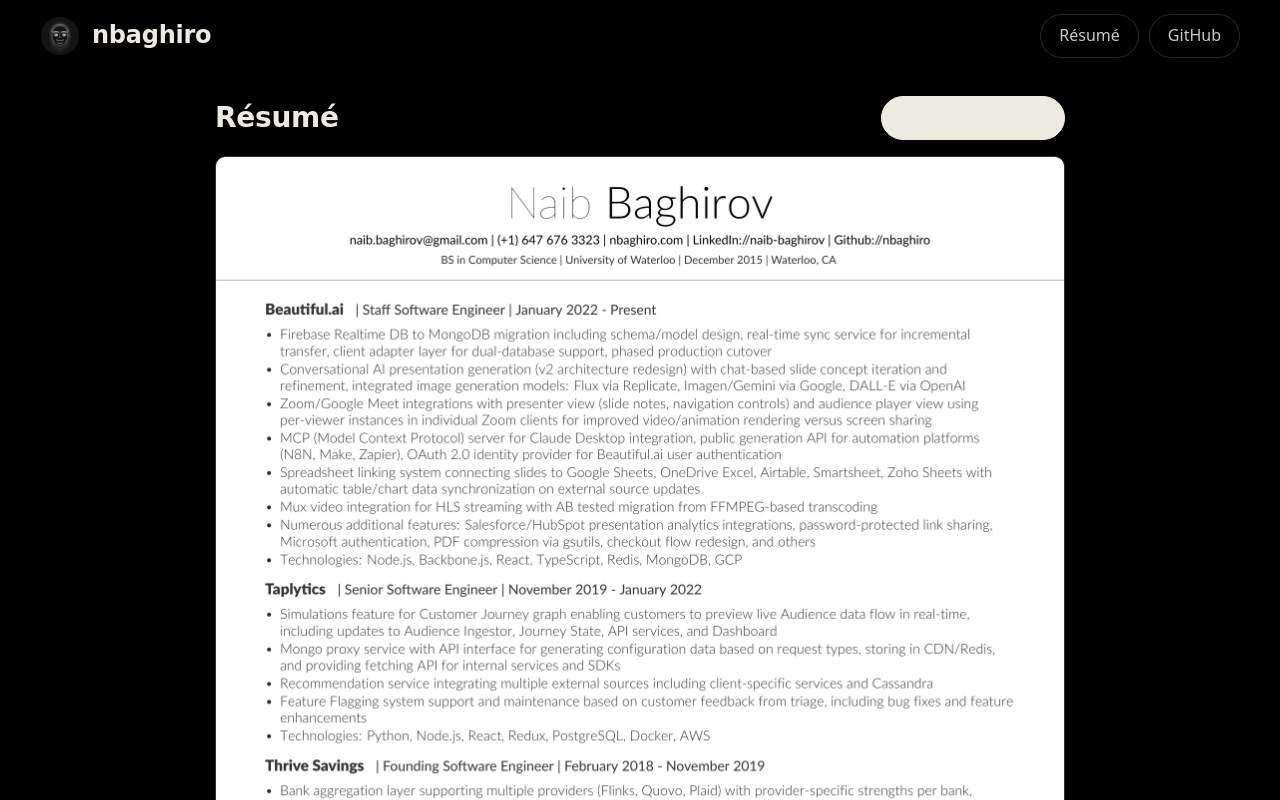
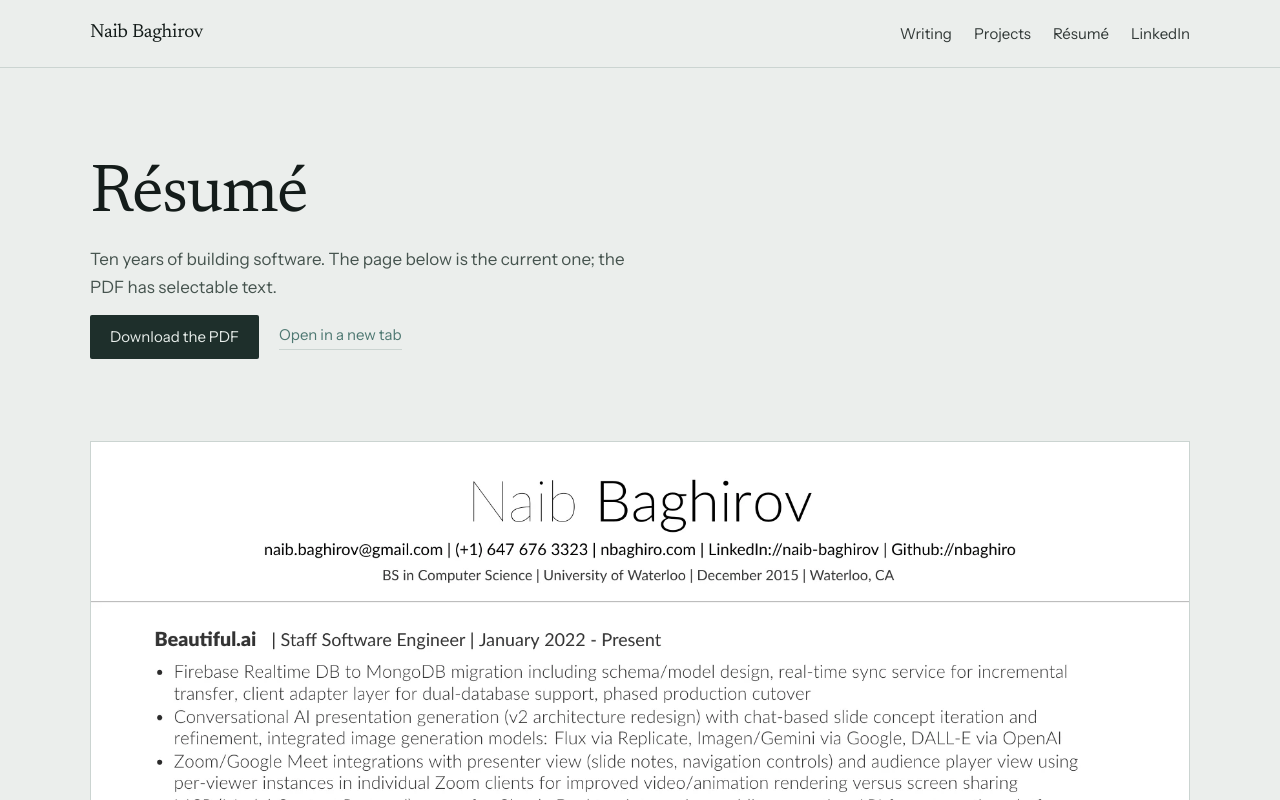
Before and after one commit to nbaghiro/nbaghiro.com, a React (Vite) app in the folder client/: page /about in a window 1280 px wide. Shown: the top 800 px of the page. Built offline with nearby package versions, Linux system fonts and the light colour scheme; a web font is replaced by a local one.

Commit message:
Bring the résumé page onto the new design and move it under the light shell

```diff
--- a/client/src/App.jsx
+++ b/client/src/App.jsx
@@ -16,14 +16,12 @@
                 <Route path="projects" element={<Projects />} />
                 <Route path="writing" element={<Writing />} />
                 <Route path="writing/:slug" element={<Post />} />
+                <Route path="about" element={<About />} />
             </Route>
             {/* The first version of the site, kept for anyone who liked it; the ad studios
                 wear the same skin */}
             <Route path="/dark" element={<DarkLayout />}>
                 <Route index element={<Overworld />} />
-            </Route>
-            <Route path="/about" element={<DarkLayout />}>
-                <Route index element={<About />} />
             </Route>
             {/* The ad studios: unlinked, with their own chrome (pages/ads/Ads.jsx) */}
             <Route path="/ads/*" element={<Ads />} />
--- a/client/src/pages/About.css
+++ b/client/src/pages/About.css
@@ -1,50 +1,43 @@
-.about-page {
-    width: min(850px, calc(100vw - 32px));
-    margin: 24px auto 48px;
+@import "./Projects.css";
+
+.about .page-head > p {
+    max-width: 48ch;
+}
+.about-actions {
     display: flex;
-    flex-direction: column;
-    gap: 16px;
+    flex-wrap: wrap;
+    align-items: center;
+    gap: 12px 20px;
+    margin-top: 22px;
 }
-
-.about-bar {
-    display: flex;
-    justify-content: space-between;
-    align-items: center;
-    gap: 16px;
-}
-
-.about-bar h1 {
-    font-family: var(--font-hand);
-    font-size: 28px;
-    font-weight: 700;
-}
-
 .download {
     display: inline-flex;
     align-items: center;
-    gap: 8px;
     min-height: 44px;
-    padding: 0 18px;
-    border: 1px solid var(--glow);
-    border-radius: 999px;
-    background: var(--glow);
-    color: #000;
-    font-weight: 700;
+    padding: 0 20px;
+    border-radius: 2px;
+    background: var(--pine);
+    color: #e7edea;
+    font-size: 15px;
+}
+.download:hover {
+    background: var(--ink);
+}
+.about-actions a:not(.download) {
+    font-size: 15px;
+    color: var(--water);
+    border-bottom: 1px solid var(--mist);
+    padding-bottom: 2px;
 }
 
-.download:hover {
-    color: #000;
-    opacity: 0.9;
-}
-
+/* the page itself, sitting on the ground rather than in a card */
 .resume-frame {
     display: block;
+    margin-top: clamp(36px, 5vw, 60px);
     overflow: hidden;
-    border: 1px solid var(--line-strong);
-    border-radius: 10px;
     background: #fff;
+    border: 1px solid var(--mist);
 }
-
 .resume-frame img {
     display: block;
     width: 100%;
--- a/client/src/pages/About.jsx
+++ b/client/src/pages/About.jsx
@@ -1,33 +1,29 @@
 import "./About.css";
 
+// The résumé as an image of the page rather than an embedded PDF viewer: no viewer redraw
+// after load, and it looks the same in every browser. The PDF is one click away.
 function About() {
     return (
-        <section className="about-page" aria-label="Résumé">
-            <div className="about-bar">
+        <article className="page about">
+            <header className="page-head">
                 <h1>Résumé</h1>
-                <a
-                    className="download"
-                    href="/resume.pdf"
-                    download="Naib-Baghirov-Resume.pdf"
-                >
-                    <svg
-                        width="16"
-                        height="16"
-                        viewBox="0 0 16 16"
-                        fill="none"
-                        stroke="currentColor"
-                        strokeWidth="1.8"
-                        strokeLinecap="round"
-                        strokeLinejoin="round"
-                        aria-hidden="true"
+                <p>
+                    Ten years of building software. The page below is the
+                    current one; the PDF has selectable text.
+                </p>
+                <p className="about-actions">
+                    <a
+                        className="download"
+                        href="/resume.pdf"
+                        download="Naib-Baghirov-Resume.pdf"
                     >
-                        <path d="M8 2 L8 11 M4 7 L8 11 L12 7 M3 14 L13 14" />
-                    </svg>
-                    Download PDF
-                </a>
-            </div>
-            {/* An image of the page rather than an embedded PDF viewer: no viewer redraw
-                after load, and it looks the same in every browser. The PDF is one click away. */}
+                        Download the PDF
+                    </a>
+                    <a href="/resume.pdf" target="_blank" rel="noreferrer">
+                        Open in a new tab
+                    </a>
+                </p>
+            </header>
             <a
                 className="resume-frame"
                 href="/resume.pdf"
@@ -41,7 +37,7 @@
                     alt="Naib Baghirov's résumé. Open the PDF for a selectable text version."
                 />
             </a>
-        </section>
+        </article>
     );
 }
 
```
